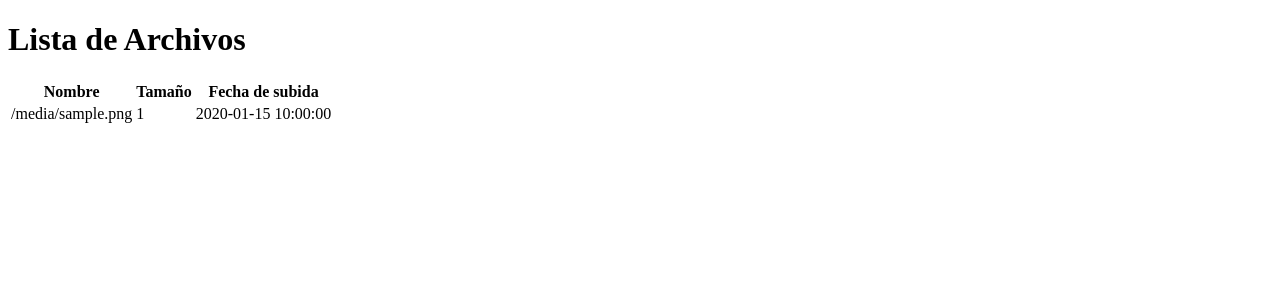
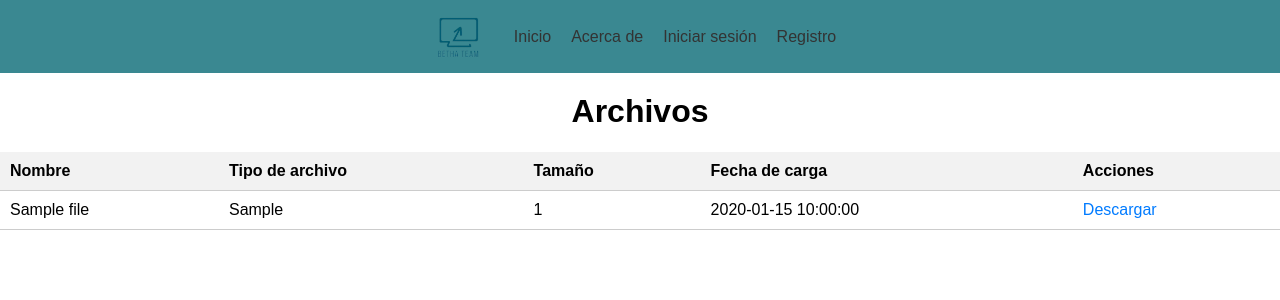
Before and after one commit to Mrfalcon4444/BethaTeamDocs, a Flask app: template templates/files.html in a window 1280 px wide. Shown: the top 300 px of the page. Run offline with Flask 2, Linux system fonts and the light colour scheme; the template is opened without the code that fills it: most values are stand-ins (such as "Sample title", 1, 10 or a date in 2020).

Commit message:
descargar y pagina de archivos

```diff
--- a/app.py
+++ b/app.py
@@ -8,6 +8,7 @@ from pdf2image import convert_from_path
 import os
 from flask import make_response
 import zipfile
+import io
 import fitz
 from docx import Document
 import firebase_admin
@@ -218,11 +219,13 @@ def upload_file():
                 'doc_type': doc_type,
                 'date': date,
                 'size': file_size,
-                'upload_date': upload_date
+                'upload_date': upload_date,
+                'username': session['username']  # Agrega el nombre de usuario desde la sesión
             }
             # Asumiendo que tienes una colección 'files' en Firestore
             files_ref = firestore.client().collection('files')
             files_ref.add(file_data)
+
 
             return redirect(url_for('home'))
 
@@ -230,21 +233,49 @@ def upload_file():
 
 
 
-@app.route('/files', methods=['GET'])
-def files():
-    # Obtener la lista de archivos desde Firestore
+@app.route('/archivos')
+def archivos():
+    if 'username' not in session:
+        return redirect(url_for('login'))
+
+    # Obtén los archivos del usuario actual desde Firestore
     files_ref = firestore.client().collection('files')
-    files = files_ref.get()
+    files_query = files_ref.where('username', '==', session['username']).get()
+    files = []
 
-    # Preparar los datos para el renderizado en 'files.html'
-    files_data = []
-    for file in files:
-        file_data = file.to_dict()
-        files_data.append(file_data)
+    for file_doc in files_query:
+        file_data = file_doc.to_dict()
+        file_data['id'] = file_doc.id
+        files.append(file_data)
 
-    # Renderizar 'files.html' con la lista de archivos
-    return render_template('files.html', files=files_data)
+    return render_template('files.html', files=files)
 
+
+@app.route('/download/<id>', methods=['GET'])
+def download_file(id):
+    if 'username' not in session:
+        return redirect(url_for('login'))
+
+    # Verificar si el archivo existe y pertenece al usuario actual
+    file_ref = firestore.client().collection('files').document(id)
+    file_data = file_ref.get().to_dict()
+    if not file_data or file_data['username'] != session['username']:
+        return "Error: El archivo no existe o no pertenece al usuario actual."
+
+    # Obtener referencia al archivo en Storage
+    storage_bucket = storage.bucket()
+    blob = storage_bucket.blob(file_data['filename'])
+
+    # Descargar el archivo desde Storage
+    file_content = io.BytesIO()
+    blob.download_to_file(file_content)
+    file_content.seek(0)
+
+    # Crear una respuesta para devolver el archivo al cliente
+    response = send_file(file_content, download_name=file_data['filename'])
+    response.headers['Content-Length'] = str(blob.size)
+
+    return response
 
 
 @app.route('/about', methods=['GET'])
--- a/static/styles.css
+++ b/static/styles.css
@@ -2,6 +2,11 @@ body {
     font-family: "Century Gothic", sans-serif;
     margin: 0;
     padding: 0;
+}
+
+h1 {
+    text-align: center;
+    margin-top: 20px;
 }
 
 .container {
@@ -285,3 +290,48 @@ input[type="submit"]:hover {
     background-color: #000; /* Cambia el color según tus preferencias */
     margin: 20px 0; /* Ajusta el margen según sea necesario */
   }
+
+
+  /* Estilos de la tabla de archivos */
+
+.file-table {
+    width: 100%;
+    border-collapse: collapse;
+}
+
+.file-table th, .file-table td {
+    padding: 10px;
+    text-align: left;
+    border-bottom: 1px solid #ccc;
+}
+
+.file-table th {
+    font-weight: bold;
+    background-color: #f2f2f2;
+}
+
+/* Estilos de los enlaces de descarga */
+
+.download-link {
+    color: #007bff;
+    text-decoration: none;
+}
+
+.download-link:hover {
+    text-decoration: underline;
+}
+
+/* Estilos del menú de navegación */
+
+.menu li {
+    margin-left: 10px;
+}
+
+.menu li a {
+    color: #333;
+    text-decoration: none;
+}
+
+.menu li a:hover {
+    text-decoration: underline;
+}
--- a/templates/about.html
+++ b/templates/about.html
@@ -14,6 +14,7 @@
       <li><a href="{{ url_for('home') }}">Inicio</a></li>
       {% if 'username' in session %}
         <li><a href="{{ url_for('upload_file') }}">Conversión</a></li>
+        <li><a href="{{ url_for('archivos') }}">Archivos</a></li>
       {% endif %}
       <li><a href="{{ url_for('about') }}">Acerca de</a></li>
       {% if 'username' in session %}
--- a/templates/files.html
+++ b/templates/files.html
@@ -1,22 +1,45 @@
 <!DOCTYPE html>
 <html>
 <head>
-  <title>Lista de Archivos</title>
+    <title>Archivos</title>
+    <link rel="stylesheet" type="text/css" href="{{ url_for('static', filename='styles.css') }}">
 </head>
 <body>
-  <h1>Lista de Archivos</h1>
+    <nav>
+      <img src="{{ url_for('static', filename='logo.png') }}" alt="Logo" class="logo">
 
-  <table>
+      <ul class="menu">
+        <li><a href="{{ url_for('home') }}">Inicio</a></li>
+        {% if 'username' in session %}
+          <li><a href="{{ url_for('upload_file') }}">Conversión</a></li>
+        {% endif %}
+        <li><a href="{{ url_for('about') }}">Acerca de</a></li>
+        {% if 'username' in session %}
+          <li>Bienvenido(a), {{ session['username'] }}</li>
+          <li><a href="{{ url_for('logout') }}">Cerrar sesión</a></li>
+        {% else %}
+          <li><a href="{{ url_for('login') }}">Iniciar sesión</a></li>
+          <li><a href="{{ url_for('register') }}">Registro</a></li>
+        {% endif %}
+      </ul>
+    </nav>
+    <h1>Archivos</h1>
+
+    <table class="file-table">
       <tr>
           <th>Nombre</th>
+          <th>Tipo de archivo</th>
           <th>Tamaño</th>
-      <th>Fecha de subida</th>
+          <th>Fecha de carga</th>
+          <th>Acciones</th>
       </tr>
       {% for file in files %}
       <tr>
-      <td>{{ file.filename }}</td>
+          <td>{{ file.name }}</td>
+          <td>{{ file.doc_type }}</td>
           <td>{{ file.size }}</td>
           <td>{{ file.upload_date }}</td>
+          <td><a href="{{ url_for('download_file', id=file.id) }}" class="download-link">Descargar</a></td>
       </tr>
       {% endfor %}
   </table>
--- a/templates/index.html
+++ b/templates/index.html
@@ -18,7 +18,7 @@
             {% endif %}
             {% if 'username' in session %}
                 <li><a href="{{ url_for('upload_file') }}">Conversión</a></li>
-                <li><a href="{{ url_for('files') }}">Archivos</a></li>
+                <li><a href="{{ url_for('archivos') }}">Archivos</a></li>
                 <li>Bienvenido(a), {{ session['username'] }}</li>
                 <li><a href="{{ url_for('logout') }}">Cerrar sesión</a></li>
             {% endif %}
--- a/templates/login.html
+++ b/templates/login.html
@@ -12,6 +12,7 @@
       <li><a href="{{ url_for('home') }}">Inicio</a></li>
       {% if 'username' in session %}
           <li><a href="{{ url_for('upload_file') }}">Conversión</a></li>
+          <li><a href="{{ url_for('archivos') }}">Archivos</a></li>
       {% endif %}
         <li><a href="{{ url_for('about') }}">Acerca de</a></li>
         <li><a href="{{ url_for('login') }}">Iniciar sesión</a></li>
--- a/templates/register.html
+++ b/templates/register.html
@@ -12,6 +12,7 @@
             <li><a href="{{ url_for('home') }}">Inicio</a></li>
             {% if 'username' in session %}
                 <li><a href="{{ url_for('upload_file') }}">Conversión</a></li>
+                <li><a href="{{ url_for('archivos') }}">Archivos</a></li>
             {% endif %}
             <li><a href="{{ url_for('about') }}">Acerca de</a></li>
             <li><a href="{{ url_for('login') }}">Iniciar sesión</a></li>
--- a/templates/upload.html
+++ b/templates/upload.html
@@ -11,6 +11,7 @@
             <li><a href="{{ url_for('home') }}">Inicio</a></li>
             {% if 'username' in session %}
                 <li><a href="{{ url_for('upload_file') }}">Conversión</a></li>
+                <li><a href="{{ url_for('archivos') }}">Archivos</a></li>
             {% endif %}
             <li><a href="{{ url_for('about') }}">Acerca de</a></li>
             {% if 'username' in session %}
```
Lines whose indentation alone changed are shown as unchanged.
